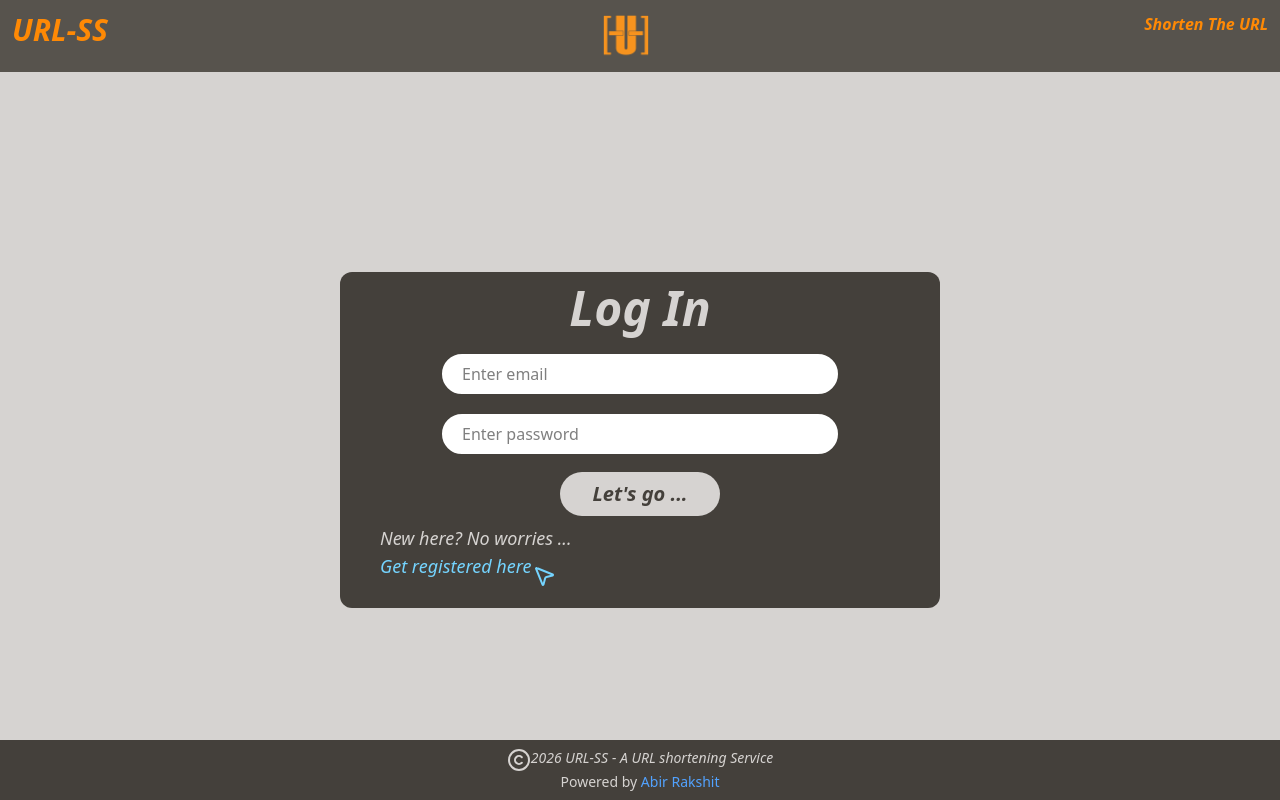
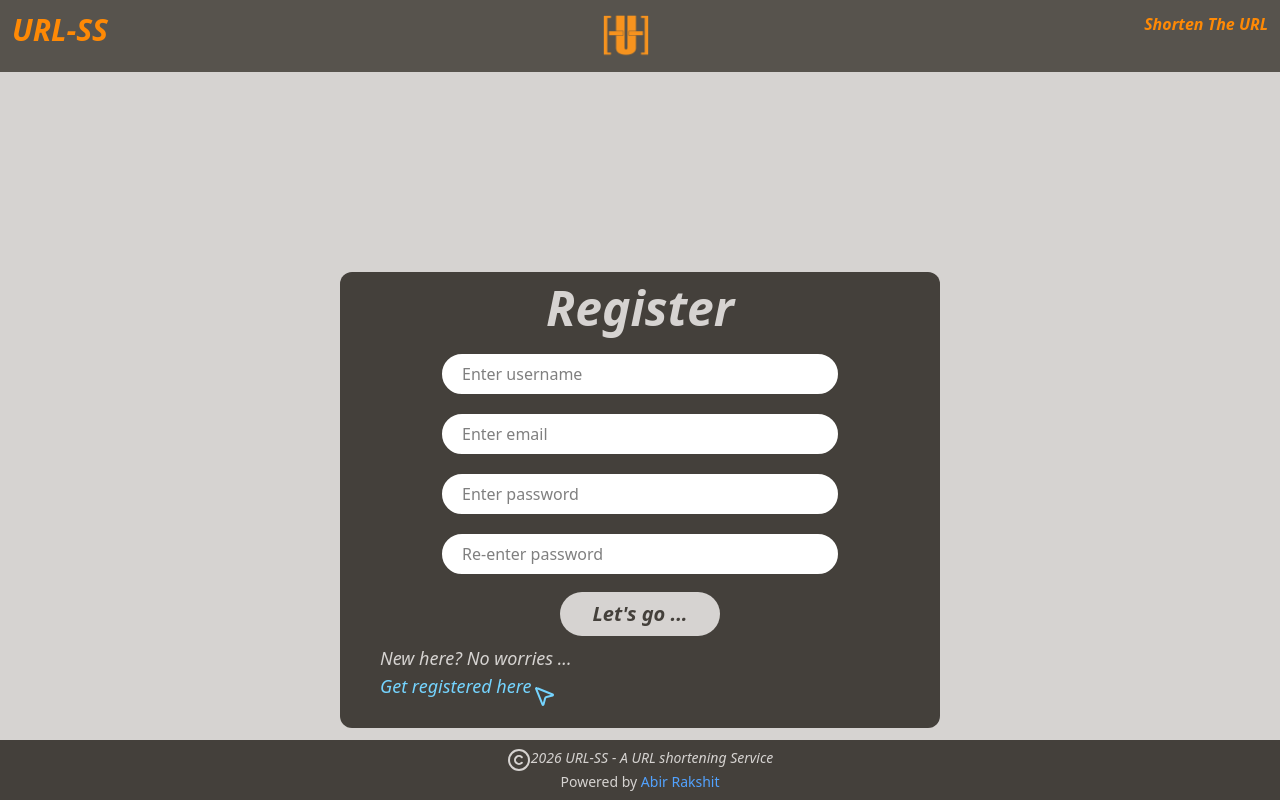
Before and after one commit to araksh10/urlss, a React (Vite) app: page / in a window 1280 px wide. Built offline with nearby package versions, Linux system fonts and the light colour scheme.

Commit message:
Add: Register page added

```diff
--- a/src/App.jsx
+++ b/src/App.jsx
@@ -3,6 +3,7 @@ import Home from "./pages/Home.jsx";
 import Navbar from "./components/Navbar.jsx";
 import Footer from "./components/Footer.jsx";
 import LogIn from "./pages/LogIn.jsx";
+import Register from "./pages/Register.jsx";
 
 function App() {
 
@@ -12,7 +13,8 @@ function App() {
       <div className="bg-stone-300 h-svh overflow-x-hidden">
           <Navbar />
         {/*<Home />*/}
-          <LogIn />
+        {/*  <LogIn />*/}
+          <Register />
           <Footer />
       </div>
     </>
--- /dev/null
+++ b/src/pages/Register.jsx
@@ -0,0 +1,27 @@
+import React from 'react'
+import {MousePointer2} from "lucide-react";
+
+const Register = () => {
+    return (
+        <div className="flex flex-col items-center md:mt-50 md:mb-5">
+            <div className="bg-stone-700 w-150 rounded-xl pb-5">
+
+                <h2 className="text-5xl font-bold italic text-center m-3 text-stone-300">
+                    Register
+                </h2>
+
+                <form action="" className="flex flex-col items-center">
+                    <input type="text" className="border-2 border-stone-700 w-100 h-10 rounded-full m-2 p-5 bg-white" placeholder="Enter username" />
+                    <input type="text" className="border-2 border-stone-700 w-100 h-10 rounded-full m-2 p-5 bg-white" placeholder="Enter email" />
+                    <input type="text" className="border-2 border-stone-700 w-100 h-10 rounded-full m-2 p-5 bg-white" placeholder="Enter password" />
+                    <input type="text" className="border-2 border-stone-700 w-100 h-10 rounded-full m-2 p-5 bg-white" placeholder="Re-enter password" />
+                    <button className="m-2 p-2 bg-stone-300 w-40 rounded-full text-center text-stone-700 text-xl font-bold italic hover:bg-stone-400" type="submit">Let's go ...</button>
+                </form>
+
+                <p className="ml-10 italic text-lg text-stone-300">New here? No worries ...</p>
+                <p className="flex ml-10 italic text-lg text-sky-300">Get registered here <MousePointer2 className="mt-3"/></p>
+            </div>
+        </div>
+    )
+}
+export default Register
```
